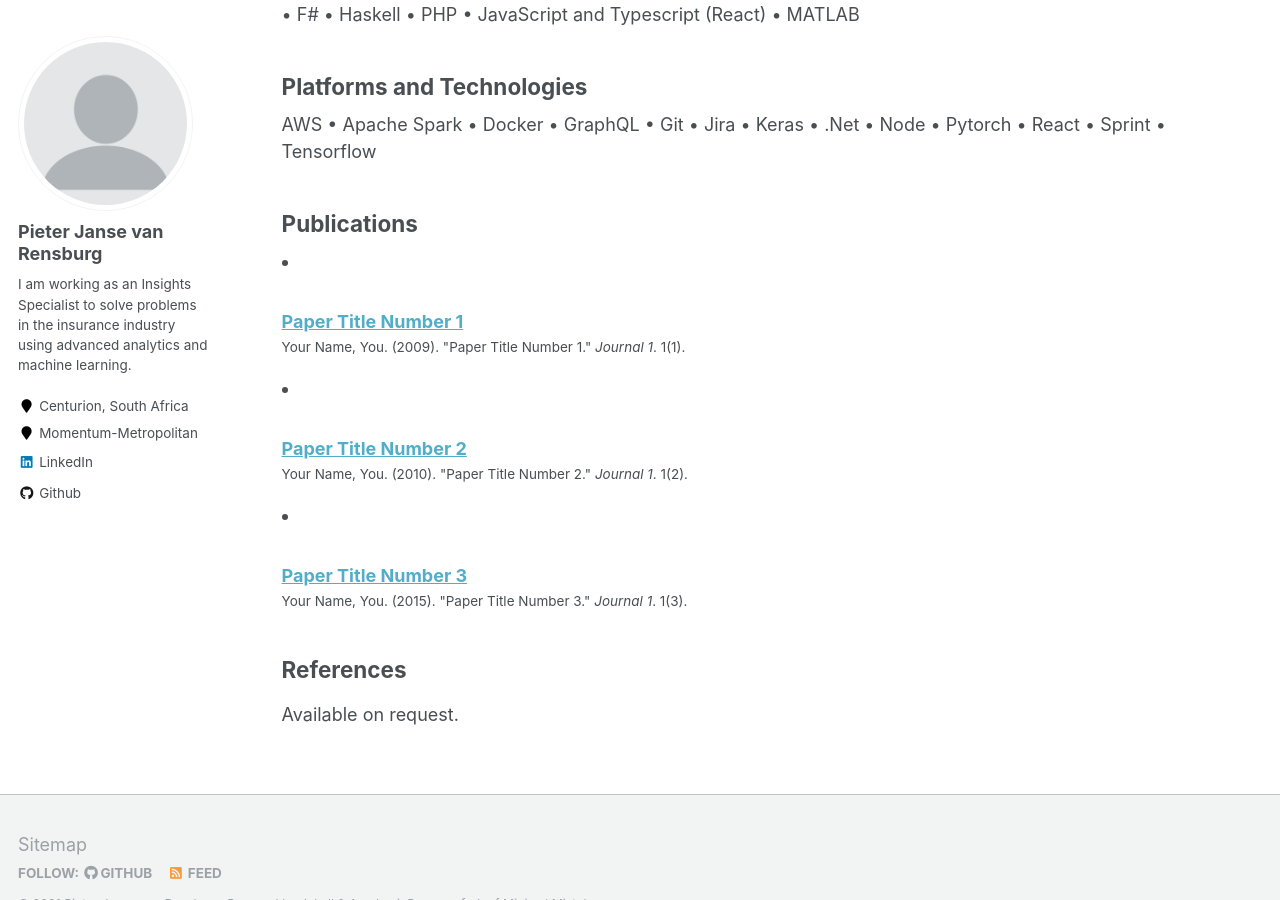
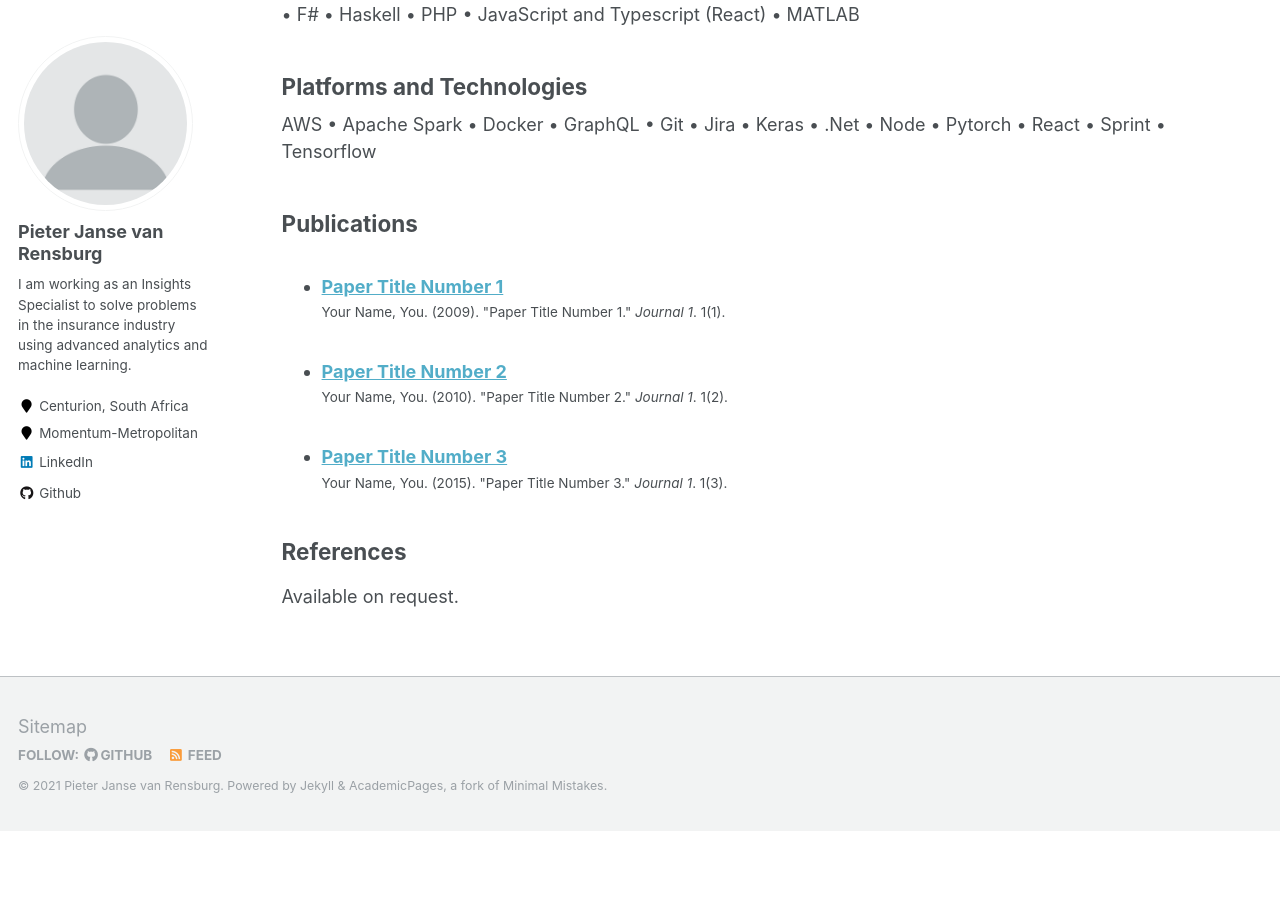
Before and after one commit to Pieter07/my-website, a Jekyll site: the page built from _pages/cv.html, in a window 1280 px wide and 900 px high, scrolled down 2175 px. Built offline with Jekyll 4.4.1, drawn with Linux system fonts in a browser that asks for light colours; after the commit the page ends 3006 px from its top, so only the background shows below that.

Commit message:
Updated curriculum vitae html file.

```diff
--- a/_pages/cv.html
+++ b/_pages/cv.html
@@ -14,7 +14,7 @@ redirect_from:
   <article>
     <p>
       <b>B.BusSci. specializing in Actuarial Science with an additional major in Computer Science</b></br>
-      University of Cape Town<div style="text-align: right">2014 - 2018</div>
+      University of Cape Town<p style="text-align: right">2014 - 2018</p>
     </p>
     <p>
     <ul>
@@ -30,7 +30,7 @@ redirect_from:
   <h2>Professional Accredations</h2>
   <p>
     <b>Certified as a Technical Member of the Actuarial Society of South Africa (TASSA)</b></br>
-    Actuarial Society of South Africa <div style="text-align: right">2019</div>
+    Actuarial Society of South Africa <p style="text-align: right">2019</p>
   </p>
 </section>
 
@@ -39,7 +39,7 @@ redirect_from:
   <article>
   <p>
     <b>Insights Specialist</b></br>
-    Momentum-Metropolitan <div style="text-align: right">2021 Mar - Current</div>
+    Momentum-Metropolitan <p style="text-align: right">2021 Mar - Current</p>
   </p>
   <p>
     Responsible for gathering and reporting on insights to help the ExCo and other business leaders with decision making.
@@ -48,7 +48,7 @@ redirect_from:
   <article>
     <p>
       <b>Actuarial Analyst</b></br>
-      Momentum-Metropolitan <div style="text-align: right">2019 Jan - 2021 Mar</div>
+      Momentum-Metropolitan <p style="text-align: right">2019 Jan - 2021 Mar</p>
     </p>
     <p>
       Responsible for designing, building and maintaining scalable, data-driven financial models and actively engaging with and
@@ -73,7 +73,7 @@ redirect_from:
   <article>
     <p>
       <b>Actuarial Student</b></br>
-      Momentum-Metropolitan <div style="text-align: right">2018 Jun - 2018 Jul</div>
+      Momentum-Metropolitan <p style="text-align: right">2018 Jun - 2018 Jul</p>
     </p>
     <p>
       Wrote SQL stored procedures which cleansed and validated gigabytes of raw product data to prepare it for the valuation. Also, designed and implemented a proxy model to assess the impact of changes in the value of investment classes on the company’s liabilities.
@@ -82,7 +82,7 @@ redirect_from:
   <article>
     <p>
       <b>Contract Worker</b></br>
-    Momentum-Metropolitan <div style="text-align: right">2017 Dec - 2018 Feb</div>
+    Momentum-Metropolitan <p style="text-align: right">2017 Dec - 2018 Feb</p>
     </p>
     <p>
       Analyzed the year-on-year surplus emerging for several insurance products, identified discrepancies and trends and
@@ -106,9 +106,13 @@ redirect_from:
 </section>
 <section>
   <h2>Publications</h2>
-    <article>{% for post in site.publications %}
+    <article>
+      <ul>
+      {% for post in site.publications %}
       {% include archive-single-cv.html %}
-    {% endfor %}</article>
+    {% endfor %}
+      </ul>
+    </article>
 </section>
 <section>
   <h2>References</h2>
```
